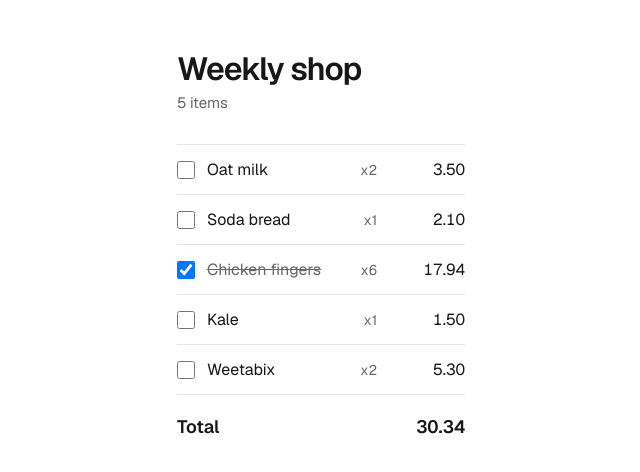
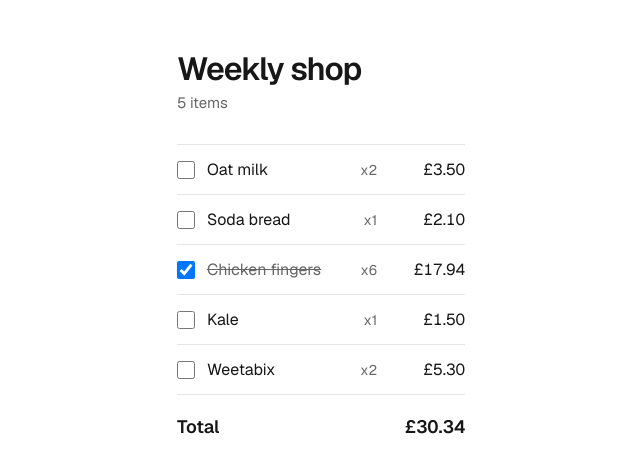
Before and after one commit to mcarlin1998/Mayden, a Next.js app: page / in a window 1280 px wide. Shown: the top 472 px of the page, without its empty margins (319-959 px from the left). Built offline with nearby package versions, Linux system fonts and the light colour scheme.

Commit message:
Add currency formatter for GBP

```diff
--- a/app/page.tsx
+++ b/app/page.tsx
@@ -10,17 +10,48 @@ type Item = {
 
 // Temporary mock data so the UI can be reviewed before the database is wired up.
 const items: Item[] = [
-  { id: 1, name: "Oat milk", quantity: 2, unitPricePence: 175, isChecked: false },
-  { id: 2, name: "Soda bread", quantity: 1, unitPricePence: 210, isChecked: false },
-  { id: 3, name: "Chicken fingers", quantity: 6, unitPricePence: 299, isChecked: true },
+  {
+    id: 1,
+    name: "Oat milk",
+    quantity: 2,
+    unitPricePence: 175,
+    isChecked: false,
+  },
+  {
+    id: 2,
+    name: "Soda bread",
+    quantity: 1,
+    unitPricePence: 210,
+    isChecked: false,
+  },
+  {
+    id: 3,
+    name: "Chicken fingers",
+    quantity: 6,
+    unitPricePence: 299,
+    isChecked: true,
+  },
   { id: 4, name: "Kale", quantity: 1, unitPricePence: 150, isChecked: false },
-  { id: 5, name: "Weetabix", quantity: 2, unitPricePence: 265, isChecked: false },
+  {
+    id: 5,
+    name: "Weetabix",
+    quantity: 2,
+    unitPricePence: 265,
+    isChecked: false,
+  },
 ];
 
 const totalPence = items.reduce(
   (sum, item) => sum + item.quantity * item.unitPricePence,
   0,
 );
+
+const gbp = new Intl.NumberFormat("en-GB", {
+  style: "currency",
+  currency: "GBP",
+});
+
+const formatPrice = (pence: number) => gbp.format(pence / 100);
 
 export default function Home() {
   return (
@@ -34,7 +65,9 @@ export default function Home() {
         {items.map((item) => (
           <li
             key={item.id}
-            className={item.isChecked ? `${styles.row} ${styles.checked}` : styles.row}
+            className={
+              item.isChecked ? `${styles.row} ${styles.checked}` : styles.row
+            }
           >
             <label className={styles.itemLabel}>
               <input
@@ -49,7 +82,7 @@ export default function Home() {
             <span className={styles.quantity}>x{item.quantity}</span>
 
             <span className={styles.lineTotal}>
-              {((item.quantity * item.unitPricePence) / 100).toFixed(2)}
+              {formatPrice(item.quantity * item.unitPricePence)}
             </span>
           </li>
         ))}
@@ -57,7 +90,7 @@ export default function Home() {
 
       <footer className={styles.footer}>
         <span className={styles.footerLabel}>Total</span>
-        <span className={styles.footerTotal}>{(totalPence / 100).toFixed(2)}</span>
+        <span className={styles.footerTotal}>{formatPrice(totalPence)}</span>
       </footer>
     </main>
   );
```
